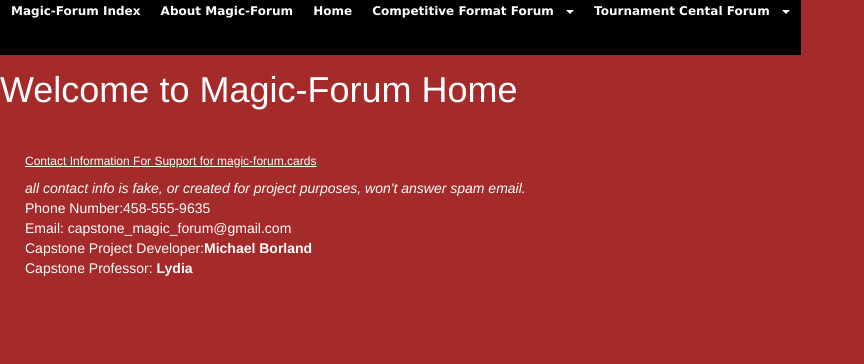
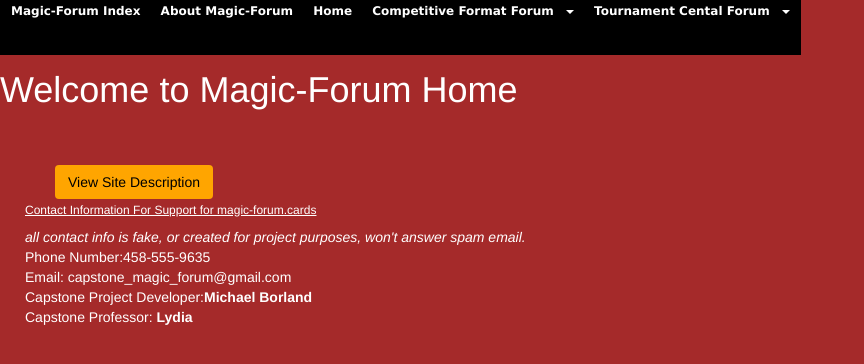
Before and after one commit to michaelborlandKeys/Capstone-Magic-Forum, a PHP site: page /magic_home.php in a window 1280 px wide. Shown: the top 364 px of the page, without its empty margins (0-864 px from the left). Run offline with PHP 8.4, Linux system fonts and the light colour scheme.

Commit message:
added description button on each page needing it, then i got a test one working, had replace the id's in the function.

```diff
--- a/Capstone Website Alpha 1.0/public_html/css/default.css
+++ b/Capstone Website Alpha 1.0/public_html/css/default.css
@@ -4,6 +4,7 @@ body
 	color:white;
 
 }
+
 .below_menu_container
 {
 	padding-top: 50px;
@@ -33,13 +34,7 @@ body
 {
 	background-color: orange;
 	color: brown;
-
-
-
 }
-
-
-
 
 .nav
 {
@@ -146,18 +141,25 @@ ul.dropdown-menu
 }
 
 
-.button{
-	position: fixed;
-	top: 0px;
-	left: 100px;
+/* defualt css to the buttons that won't change.*/
+.btn{
+	position: relative;
+	top: 30px;
+	left: 55px;
+
+}
+.btn {
+	color: black;
+	background-color: orange;
 }
 
-#footer_position
+
+.footer_style footer
 {
 	position: relative;
 	bottom: 0px;
 	left: 0px;
-	width: 75%;
+	min-width: 100%;
 	height: 100px;
     padding:25px;
 
--- /dev/null
+++ b/Capstone Website Alpha 1.0/public_html/css/load_descriptions.css
@@ -0,0 +1,20 @@
+/* this entire script is identical style info for the different id's of descriptions th*/
+#magic_description
+{
+	position: relative;
+	left: 0px;
+	top: 50px;
+	max-width: 650px;
+	padding-bottom: 15px;
+
+}
+
+#PPTQ_description
+{
+	position: relative;
+	left: 0px;
+	top: 50px;
+	max-width: 650px;
+	padding-bottom: 15px;
+
+}
--- a/Capstone Website Alpha 1.0/public_html/js/description_load.js
+++ b/Capstone Website Alpha 1.0/public_html/js/description_load.js
@@ -32,5 +32,26 @@ var appendString = "Welcome to the Magic Format Home Page,"+
 
 }
 
+function description_V_2(event)
+{
+	var appendString_V_2 = "HI";
+
+	if($("#PPTQ_description").is(":hidden"))  {
+ 	 $("#PPTQ_description").show();
+ 	 	$("#PPTQ_description").append("<p>"+appendString_V_2+"</p>");
+}
+
+  else {
+  ($("#PPTQ_description").is(":visible"))
+  	 $("#PPTQ_description").hide();
+  	 	 $("#PPTQ_description").empty();
+
+}
+
+}
+
+var description_Button_V_2 = $('#description_V_2');
+description_Button_V_2.on("click",description_V_2)
+
 var description_Button = $('#description');
 description_Button.on("click", description);
--- a/Capstone Website Alpha 1.0/public_html/magic_format_home.php
+++ b/Capstone Website Alpha 1.0/public_html/magic_format_home.php
@@ -15,9 +15,10 @@
 
 
 
-
 </div>
 <button  class="btn" type="button"  id="description">View Site Description</button>
+<br />
+<br />
 
 
 
--- a/Capstone Website Alpha 1.0/public_html/magic_home.php
+++ b/Capstone Website Alpha 1.0/public_html/magic_home.php
@@ -11,6 +11,13 @@
 
 <?php include("../resources/magic_navigation.php");?>
 <h1 class="changing_heading" id="default_heading">Welcome to Magic-Forum Home</h1>
+<div id="magic_description">
+
+
+
+
+</div>
+<button  class="btn" type="button"  id="description">View Site Description</button>
 
 <?php include("../resources/magic_footer.php");?>
 <?php include("../resources/load_scripts.php");?>
--- a/Capstone Website Alpha 1.0/resources/common_scripts_head.php
+++ b/Capstone Website Alpha 1.0/resources/common_scripts_head.php
@@ -1,3 +1,4 @@
 <link rel="stylesheet" href="https://maxcdn.bootstrapcdn.com/bootstrap/3.3.7/css/bootstrap.min.css">
 <link rel="stylesheet" href="https://maxcdn.bootstrapcdn.com/bootstrap/3.3.7/css/bootstrap-theme.min.css">
 <link rel="stylesheet" type="text/css" href="css/default.css">
+<link rel="stylesheet" type="text/css" href="css/load_descriptions.css">
```
Also changed, not shown: Capstone Website Alpha 1.0/public_html/commander_forum.php (+8 -0 lines), Capstone Website Alpha 1.0/public_html/fnm_discussion_forum.php (+8 -0 lines), Capstone Website Alpha 1.0/public_html/legacy_forum.php (+8 -0 lines), Capstone Website Alpha 1.0/public_html/pptq_forum.php (+9 -0 lines), Capstone Website Alpha 1.0/public_html/pro_tour_forum.php (+8 -0 lines), Capstone Website Alpha 1.0/public_html/rptq_forum.php (+8 -0 lines), Capstone Website Alpha 1.0/public_html/standard_forum.php (+8 -0 lines), Capstone Website Alpha 1.0/public_html/tournament_home.php (+7 -0 lines).
